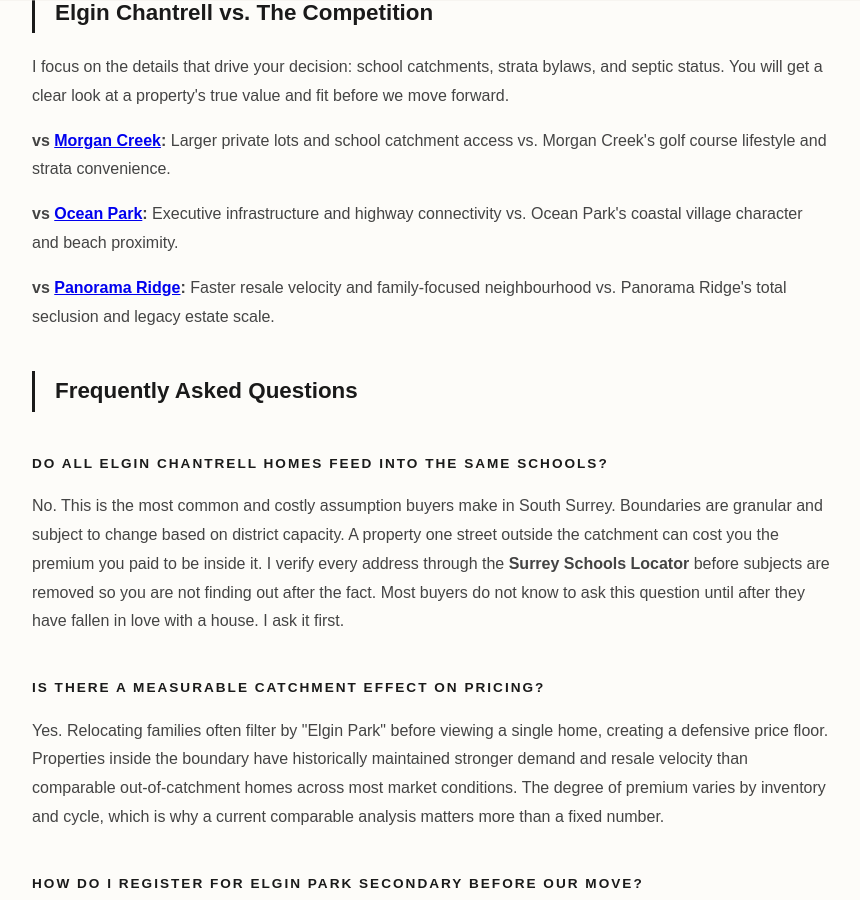
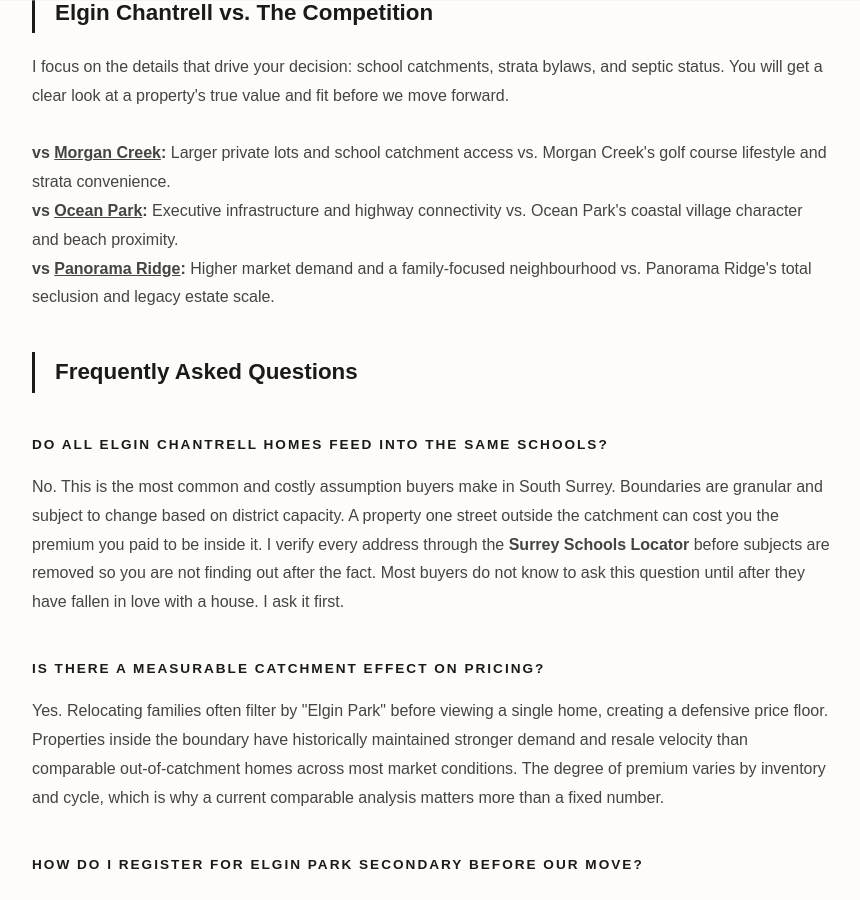
Before and after one commit to gvancouverhomes/tanvirbhupal-site, a Jekyll site: the page built from neighbourhoods/elgin-chantrell.md, in a window 1280 px wide and 900 px high, scrolled down 1151 px. Shown: the whole window, without its empty margins (208-1068 px from the left). Built offline with Jekyll 4.4.1, drawn with Linux system fonts in a browser that asks for light colours.

Commit message:
Enhance Elgin Chantrell comparison details
Updated comparisons with Morgan Creek, Ocean Park, and Panorama Ridge to include additional details and formatting enhancements.

```diff
--- a/neighbourhoods/elgin-chantrell.md
+++ b/neighbourhoods/elgin-chantrell.md
@@ -91,13 +91,14 @@ faq_schema: |
 
     <h2 class="section-title">Elgin Chantrell vs. The Competition</h2>
 
-<p>I focus on the details that drive your decision: school catchments, strata bylaws, and septic status. You will get a clear look at a property's true value and fit before we move forward.</p>
+<p>I focus on the details that drive your decision: school catchments, strata bylaws, and septic status. You will get a clear look at a property's true value and fit before we move forward.<br><br>
 
-<p><strong>vs <a href="/morgan-creek">Morgan Creek</a>:</strong> Larger private lots and school catchment access vs. Morgan Creek's golf course lifestyle and strata convenience.</p>
+<strong>vs <a href="/morgan-creek" style="color: inherit; text-decoration: underline;">Morgan Creek</a>:</strong> Larger private lots and school catchment access vs. Morgan Creek's golf course lifestyle and strata convenience.<br>
 
-<p><strong>vs <a href="/ocean-park">Ocean Park</a>:</strong> Executive infrastructure and highway connectivity vs. Ocean Park's coastal village character and beach proximity.</p>
+<strong>vs <a href="/ocean-park" style="color: inherit; text-decoration: underline;">Ocean Park</a>:</strong> Executive infrastructure and highway connectivity vs. Ocean Park's coastal village character and beach proximity.<br>
 
-<p><strong>vs <a href="/panorama-ridge">Panorama Ridge</a>:</strong> Faster resale velocity and family-focused neighbourhood vs. Panorama Ridge's total seclusion and legacy estate scale.</p>
+<strong>vs <a href="/panorama-ridge" style="color: inherit; text-decoration: underline;">Panorama Ridge</a>:</strong> Higher market demand and a family-focused neighbourhood vs. Panorama Ridge's total seclusion and legacy estate scale.</p>
+
     <h2 class="section-title">Frequently Asked Questions</h2>
 
     <h3 class="metric-label">Do all Elgin Chantrell homes feed into the same schools?</h3>
```
